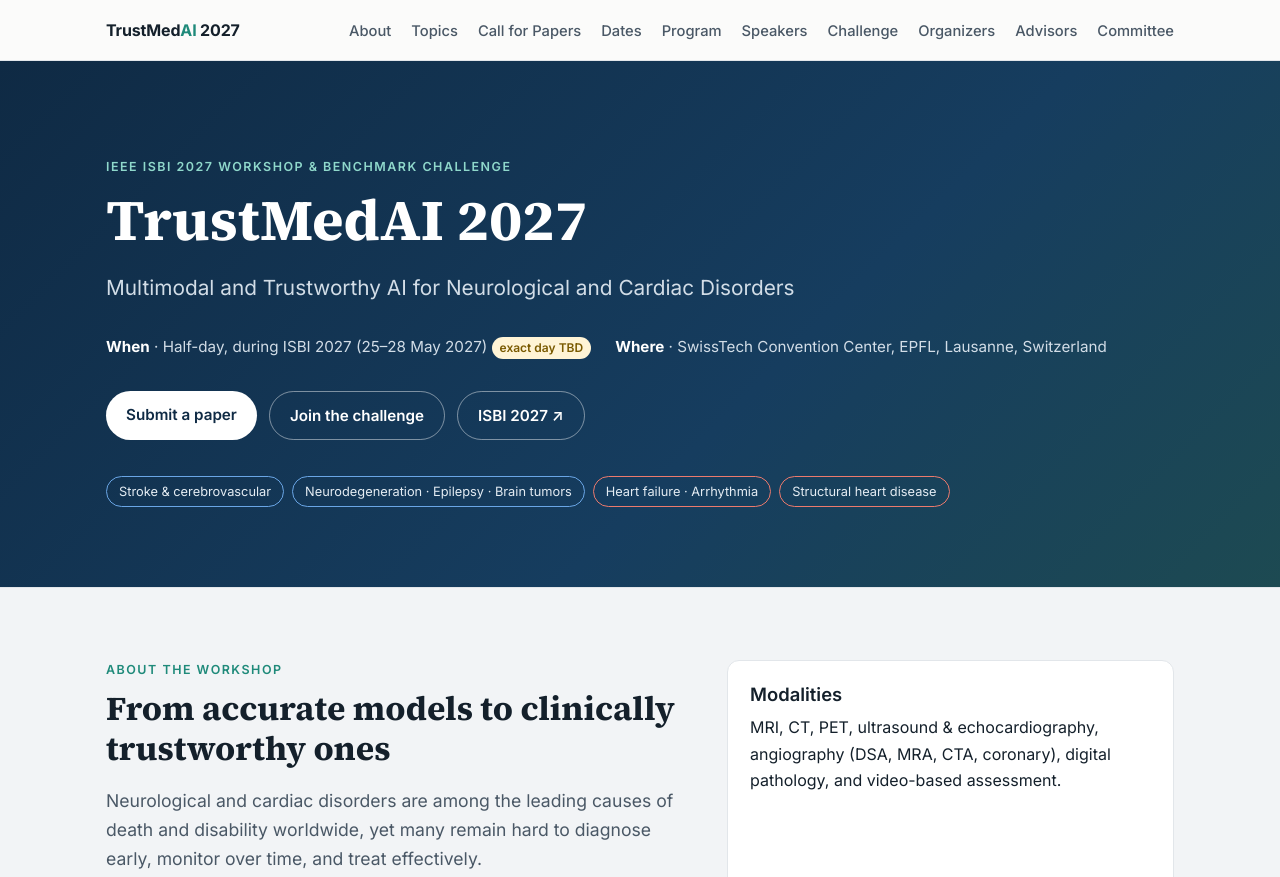
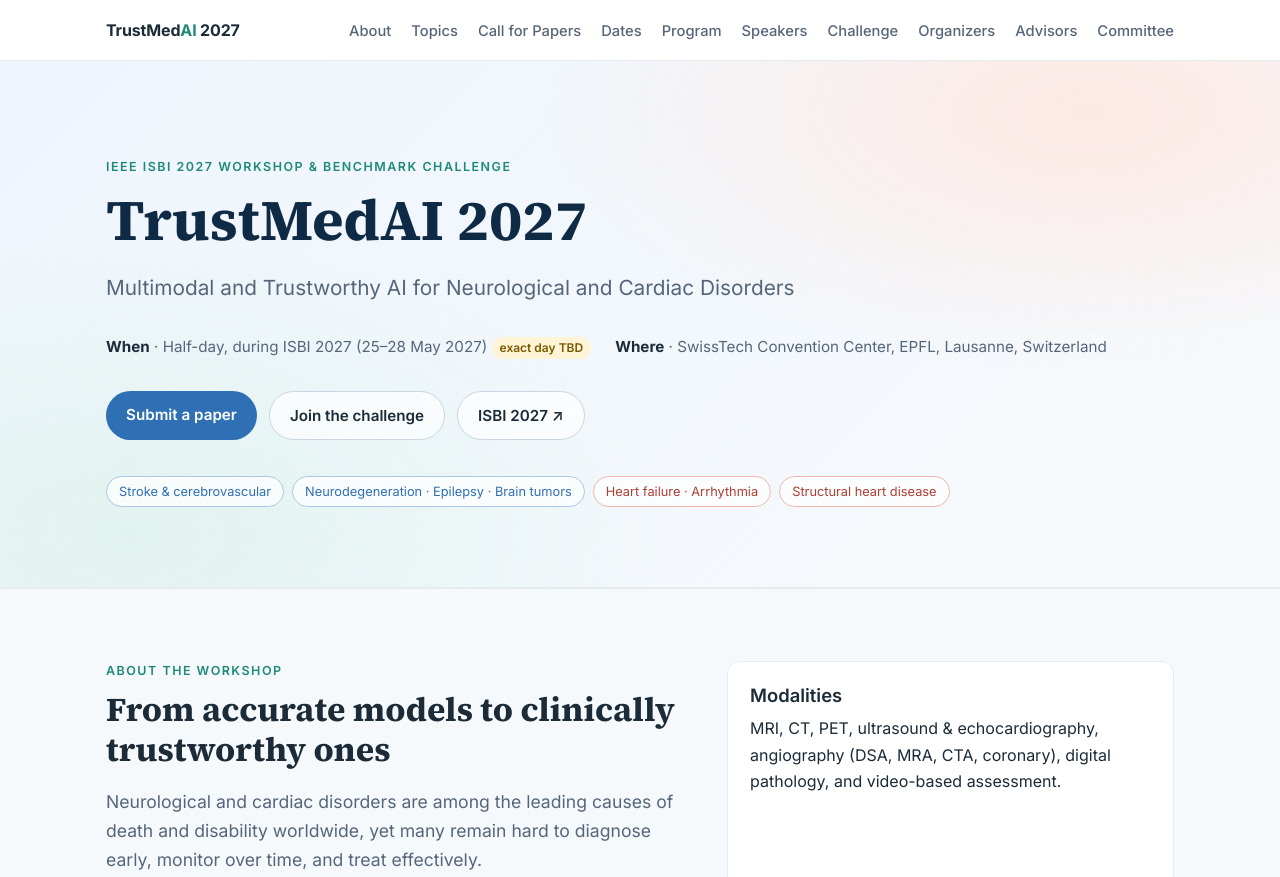
Before and after one commit to TrustMedAI2027/TrustMedAI2027.github.io, a plain HTML site: page index.html in a window 1280 px wide. Shown: the top 877 px of the page. Drawn offline with Linux system fonts and the light colour scheme.

Commit message:
Add files via upload
light tone

```diff
--- a/index.html
+++ b/index.html
@@ -10,26 +10,14 @@
 <link href="https://fonts.googleapis.com/css2?family=Inter:wght@400;500;600;700&family=Source+Serif+4:opsz,wght@8..60,600;8..60,700&display=swap" rel="stylesheet">
 <style>
 :root{
-  --bg:#fbfbfa; --surface:#ffffff; --surface-2:#f2f4f6;
-  --ink:#14202b; --ink-2:#4a5866; --line:#e2e6ea;
+  --bg:#ffffff; --surface:#ffffff; --surface-2:#f6f9fb;
+  --ink:#1c2b38; --ink-2:#56667a; --line:#e6ebf0;
   --navy:#0f2a44; --neuro:#2f6fb3; --cardio:#c8483b; --accent:#1f8a7a;
   --tbd-bg:#fff4d6; --tbd-ink:#7a5a00;
   --radius:12px; --max:1100px;
 }
-@media (prefers-color-scheme: dark){
-  :root:not([data-theme="light"]){
-    --bg:#0e141a; --surface:#151d25; --surface-2:#1b252f;
-    --ink:#e8edf2; --ink-2:#a3b0bd; --line:#26323d;
-    --navy:#0a1622; --neuro:#6aa6e6; --cardio:#ec7a6d; --accent:#4fc3b0;
-    --tbd-bg:#3a3018; --tbd-ink:#f2d27a;
-  }
-}
-:root[data-theme="dark"]{
-  --bg:#0e141a; --surface:#151d25; --surface-2:#1b252f;
-  --ink:#e8edf2; --ink-2:#a3b0bd; --line:#26323d;
-  --navy:#0a1622; --neuro:#6aa6e6; --cardio:#ec7a6d; --accent:#4fc3b0;
-  --tbd-bg:#3a3018; --tbd-ink:#f2d27a;
-}
+/* Light theme only */
+:root{color-scheme:light}
 *{box-sizing:border-box}
 html{scroll-behavior:smooth;scroll-padding-top:72px}
 body{margin:0;background:var(--bg);color:var(--ink);font:16px/1.65 Inter,system-ui,-apple-system,Segoe UI,sans-serif}
@@ -62,19 +50,21 @@ header.nav{position:sticky;top:0;z-index:50;background:color-mix(in srgb,var(--b
 }
 
 /* Hero */
-.hero{background:linear-gradient(135deg,var(--navy) 0%,#163d5f 60%,#1d4a52 100%);color:#fff;padding:96px 0 80px;border:0}
-.hero .eyebrow{color:#8fd8cb}
-.hero h1{font-size:clamp(2.2rem,5.5vw,3.6rem);margin-bottom:.3em}
-.hero .sub{font-size:clamp(1.05rem,2vw,1.3rem);color:#d2dde7;max-width:780px}
-.meta{display:flex;flex-wrap:wrap;gap:10px 24px;margin:28px 0 32px;color:#d2dde7;font-size:.95rem}
-.meta b{color:#fff}
+.hero{background:radial-gradient(900px 420px at 85% 10%,#fde9e4 0%,transparent 60%),radial-gradient(900px 480px at 10% 90%,#e1f3ef 0%,transparent 60%),linear-gradient(135deg,#eef5fc 0%,#f7fafc 100%);color:var(--ink);padding:96px 0 80px;border:0;border-bottom:1px solid var(--line)}
+.hero .eyebrow{color:var(--accent)}
+.hero h1{font-size:clamp(2.2rem,5.5vw,3.6rem);margin-bottom:.3em;color:var(--navy)}
+.hero .sub{font-size:clamp(1.05rem,2vw,1.3rem);color:var(--ink-2);max-width:780px}
+.meta{display:flex;flex-wrap:wrap;gap:10px 24px;margin:28px 0 32px;color:var(--ink-2);font-size:.95rem}
+.meta b{color:var(--ink)}
 .btns{display:flex;flex-wrap:wrap;gap:12px}
 .btn{display:inline-block;padding:11px 20px;border-radius:999px;font-weight:600;text-decoration:none;font-size:.95rem}
-.btn.primary{background:#fff;color:var(--navy)}
-.btn.ghost{border:1px solid rgba(255,255,255,.45);color:#fff}
+.btn.primary{background:var(--neuro);color:#fff}
+.btn.primary:hover{background:#285f9a}
+.btn.ghost{border:1px solid #c9d5e0;background:rgba(255,255,255,.7);color:var(--ink)}
+.btn.ghost:hover{background:#fff}
 .chips{display:flex;gap:8px;margin-top:36px;flex-wrap:wrap}
-.chip{font-size:.8rem;padding:4px 12px;border-radius:999px;border:1px solid rgba(255,255,255,.3);color:#e4ecf3}
-.chip.n{border-color:#6aa6e6}.chip.c{border-color:#ec7a6d}
+.chip{font-size:.8rem;padding:4px 12px;border-radius:999px;border:1px solid var(--line);background:rgba(255,255,255,.75);color:var(--ink-2)}
+.chip.n{border-color:#a9c8ea;color:#2f6fb3}.chip.c{border-color:#f0b6ae;color:#b13f33}
 
 /* Grids & cards */
 .grid{display:grid;gap:20px}
@@ -127,8 +117,8 @@ figure.img figcaption strong{color:var(--ink);display:block;margin-bottom:2px}
 .mod.c{background:color-mix(in srgb,var(--cardio) 15%,transparent);color:var(--cardio)}
 .fine{font-size:.85rem;color:var(--ink-2);margin-top:14px}
 
-footer{background:var(--navy);color:#b8c6d3;padding:40px 0;font-size:.9rem}
-footer a{color:#fff}
+footer{background:var(--surface-2);color:var(--ink-2);padding:40px 0;font-size:.9rem;border-top:1px solid var(--line)}
+footer a{color:var(--neuro)}
 </style>
 </head>
 <body>
```
